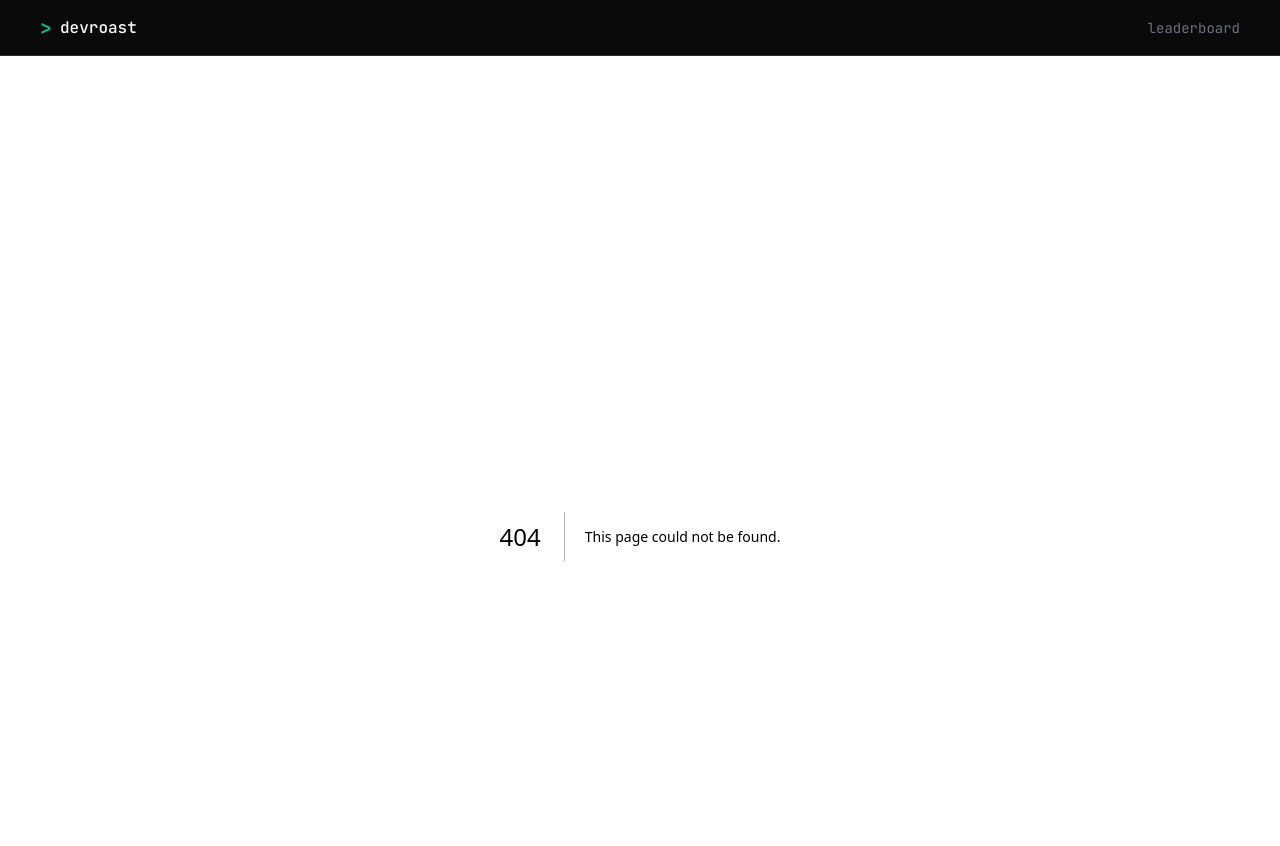
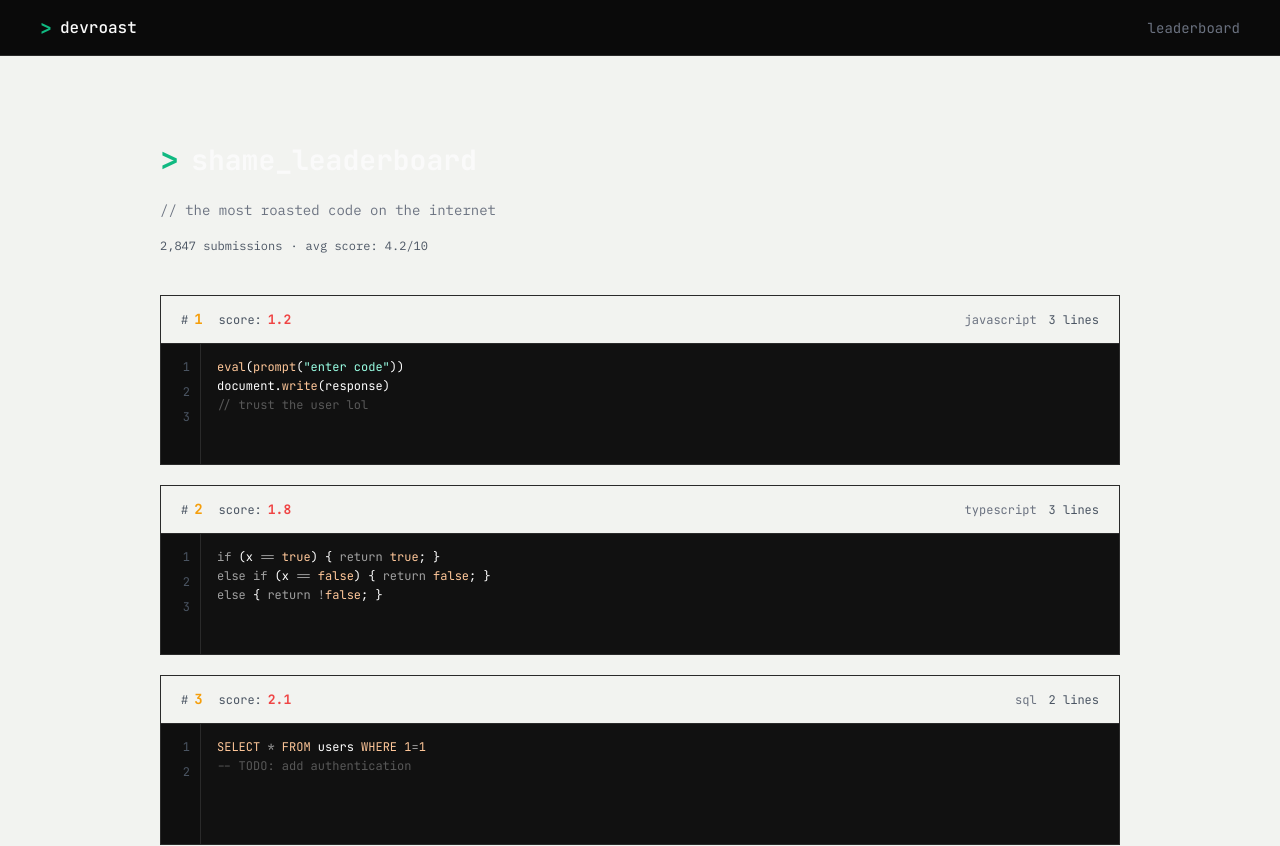
Before and after one commit to Giovani-O/devroast-nlw-22, a Next.js app: page /leaderboard in a window 1280 px wide. Before the commit this address had no page. Shown: the top 846 px of the page. Built offline with nearby package versions, Linux system fonts and the light colour scheme.

Commit message:
feat: Add leaderboard page

```diff
--- a/src/app/globals.css
+++ b/src/app/globals.css
@@ -52,3 +52,13 @@ body {
   color: var(--foreground);
   font-family: ui-sans-serif, system-ui, sans-serif;
 }
+
+/* Leaderboard: strip shiki <pre> chrome so it sits inside our custom frame */
+.leaderboard-code pre.shiki {
+  background: transparent;
+  padding: 0;
+  margin: 0;
+  font-family: var(--font-mono);
+  font-size: 12px;
+  line-height: 1.6;
+}
--- /dev/null
+++ b/src/app/leaderboard/page.tsx
@@ -0,0 +1,233 @@
+import { codeToHtml } from "shiki";
+
+interface Entry {
+  rank: number;
+  score: number;
+  language: string;
+  lines: number;
+  code: string;
+}
+
+const ENTRIES: Entry[] = [
+  {
+    rank: 1,
+    score: 1.2,
+    language: "javascript",
+    lines: 3,
+    code: `eval(prompt("enter code"))\ndocument.write(response)\n// trust the user lol`,
+  },
+  {
+    rank: 2,
+    score: 1.8,
+    language: "typescript",
+    lines: 3,
+    code: `if (x == true) { return true; }\nelse if (x == false) { return false; }\nelse { return !false; }`,
+  },
+  {
+    rank: 3,
+    score: 2.1,
+    language: "sql",
+    lines: 2,
+    code: `SELECT * FROM users WHERE 1=1\n-- TODO: add authentication`,
+  },
+  {
+    rank: 4,
+    score: 2.3,
+    language: "java",
+    lines: 3,
+    code: `catch (e) {\n  // ignore\n}`,
+  },
+  {
+    rank: 5,
+    score: 2.5,
+    language: "javascript",
+    lines: 3,
+    code: `const sleep = (ms) =>\n  new Date(Date.now() + ms)\n  while(new Date() < end) {}`,
+  },
+];
+
+function scoreColor(score: number): string {
+  if (score <= 3) return "text-accent-red";
+  if (score <= 5) return "text-accent-orange";
+  return "text-accent-blue";
+}
+
+export default async function LeaderboardPage() {
+  const rendered = await Promise.all(
+    ENTRIES.map(async (entry) => {
+      const raw = await codeToHtml(entry.code, {
+        lang: entry.language,
+        theme: "vesper",
+      });
+      // Strip inline background-color from shiki's <pre> so our container bg shows through.
+      // CSS can't override inline styles without !important, so we remove it at the source.
+      const codeHtml = raw.replace(
+        /(<pre\b[^>]+)style="([^"]*)"/,
+        (_, pre: string, style: string) =>
+          `${pre}style="${style.replace(/background(?:-color)?:[^;]+;?\s*/gi, "")}"`,
+      );
+      return { ...entry, codeHtml };
+    }),
+  );
+
+  return (
+    <div className="w-full flex flex-col" style={{ gap: "40px" }}>
+      {/* Hero Section */}
+      <div className="w-full flex flex-col" style={{ gap: "16px" }}>
+        {/* Title */}
+        <div className="flex items-center" style={{ gap: "12px" }}>
+          <span
+            className="font-mono font-bold text-accent-green"
+            style={{ fontSize: "32px" }}
+          >
+            &gt;
+          </span>
+          <span
+            className="font-mono font-bold text-text-primary"
+            style={{ fontSize: "28px" }}
+          >
+            shame_leaderboard
+          </span>
+        </div>
+
+        {/* Subtitle */}
+        <p
+          className="font-secondary text-text-secondary"
+          style={{ fontSize: "14px" }}
+        >
+          {"// the most roasted code on the internet"}
+        </p>
+
+        {/* Stats Row */}
+        <div className="flex items-center" style={{ gap: "8px" }}>
+          <span
+            className="font-secondary text-text-tertiary"
+            style={{ fontSize: "12px" }}
+          >
+            2,847 submissions
+          </span>
+          <span
+            className="font-secondary text-text-tertiary"
+            style={{ fontSize: "12px" }}
+          >
+            ·
+          </span>
+          <span
+            className="font-secondary text-text-tertiary"
+            style={{ fontSize: "12px" }}
+          >
+            avg score: 4.2/10
+          </span>
+        </div>
+      </div>
+
+      {/* Entries */}
+      <div className="w-full flex flex-col mb-[60px]" style={{ gap: "20px" }}>
+        {rendered.map((entry) => {
+          const lineNums = Array.from({ length: entry.lines }, (_, i) => i + 1);
+
+          return (
+            <div
+              key={entry.rank}
+              className="w-full border border-border-primary overflow-hidden"
+            >
+              {/* Meta Row */}
+              <div
+                className="flex items-center justify-between border-b border-border-primary"
+                style={{ height: "48px", padding: "0 20px" }}
+              >
+                {/* Left: rank + score */}
+                <div className="flex items-center" style={{ gap: "16px" }}>
+                  {/* Rank */}
+                  <div className="flex items-center" style={{ gap: "6px" }}>
+                    <span
+                      className="font-mono text-text-tertiary"
+                      style={{ fontSize: "12px" }}
+                    >
+                      #
+                    </span>
+                    <span
+                      className="font-mono font-bold text-accent-amber"
+                      style={{ fontSize: "14px" }}
+                    >
+                      {entry.rank}
+                    </span>
+                  </div>
+
+                  {/* Score */}
+                  <div className="flex items-center" style={{ gap: "6px" }}>
+                    <span
+                      className="font-mono text-text-tertiary"
+                      style={{ fontSize: "12px" }}
+                    >
+                      score:
+                    </span>
+                    <span
+                      className={`font-mono font-bold ${scoreColor(entry.score)}`}
+                      style={{ fontSize: "13px" }}
+                    >
+                      {entry.score}
+                    </span>
+                  </div>
+                </div>
+
+                {/* Right: language + lines */}
+                <div className="flex items-center" style={{ gap: "12px" }}>
+                  <span
+                    className="font-mono text-text-secondary"
+                    style={{ fontSize: "12px" }}
+                  >
+                    {entry.language}
+                  </span>
+                  <span
+                    className="font-mono text-text-tertiary"
+                    style={{ fontSize: "12px" }}
+                  >
+                    {entry.lines} lines
+                  </span>
+                </div>
+              </div>
+
+              {/* Code Block */}
+              <div
+                className="flex bg-bg-input overflow-hidden"
+                style={{ height: "120px" }}
+              >
+                {/* Line Numbers */}
+                <div
+                  className="flex flex-col items-end bg-bg-surface border-r border-border-primary flex-shrink-0"
+                  style={{
+                    width: "40px",
+                    padding: "14px 10px",
+                    gap: "6px",
+                  }}
+                >
+                  {lineNums.map((n) => (
+                    <span
+                      key={n}
+                      className="font-mono text-text-tertiary"
+                      style={{ fontSize: "12px", lineHeight: "1.6" }}
+                    >
+                      {n}
+                    </span>
+                  ))}
+                </div>
+
+                {/* Shiki-highlighted code */}
+                <div
+                  className="flex-1 overflow-hidden leaderboard-code"
+                  style={{ padding: "14px 16px" }}
+                >
+                  <div
+                    // biome-ignore lint/security/noDangerouslySetInnerHtml: shiki outputs pre-escaped HTML
+                    dangerouslySetInnerHTML={{ __html: entry.codeHtml }}
+                  />
+                </div>
+              </div>
+            </div>
+          );
+        })}
+      </div>
+    </div>
+  );
+}
--- a/src/app/page.tsx
+++ b/src/app/page.tsx
@@ -1,5 +1,6 @@
 "use client";
 
+import Link from "next/link";
 import { useState } from "react";
 import { Button } from "@/components/ui/button";
 import { CodeEditor } from "@/components/ui/code-editor";
@@ -118,13 +119,13 @@ export default function Home() {
               shame_leaderboard
             </span>
           </div>
-          <button
-            type="button"
+          <Link
+            href="/leaderboard"
             className="border border-border-primary font-mono text-text-secondary hover:text-text-primary transition-colors"
             style={{ fontSize: "12px", padding: "6px 12px" }}
           >
             $ view_all &gt;&gt;
-          </button>
+          </Link>
         </div>
 
         {/* Subtitle */}
--- a/src/components/ui/code-editor.tsx
+++ b/src/components/ui/code-editor.tsx
@@ -343,7 +343,10 @@ export const CodeEditor = forwardRef<HTMLDivElement, CodeEditorProps>(
     const lineNumbers = Array.from({ length: lineCount }, (_, i) => i + 1);
 
     return (
-      <div ref={ref} className={cn("flex min-h-[320px]", className)}>
+      <div
+        ref={ref}
+        className={cn("flex min-h-[320px] max-h-[360px]", className)}
+      >
         {/* Line Numbers */}
         <div
           ref={lineNumsRef}
```
